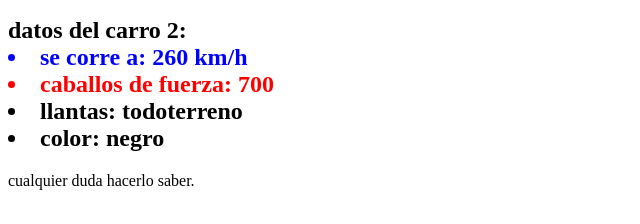
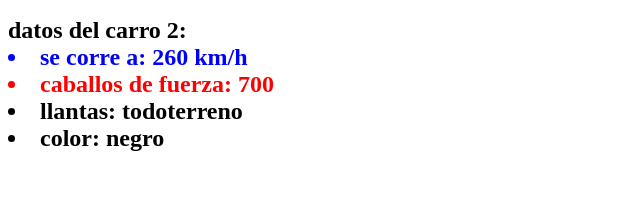
Before and after one commit to AnthonyZambrano/Inc, a plain HTML site: page index.html in a window 1280 px wide. Shown: the part 404-628 px from the top of the page, without its empty margins (0-640 px from the left). Drawn offline with Linux system fonts and the light colour scheme.

Commit message:
Update index.html

```diff
--- a/index.html
+++ b/index.html
@@ -30,10 +30,5 @@
   <li>llantas: todoterreno</li>
   <li>color: negro</li>
   </h2>
-
-
-  <p>
-    cualquier duda hacerlo saber.
-  </p>
   </body>
 </html>
```
